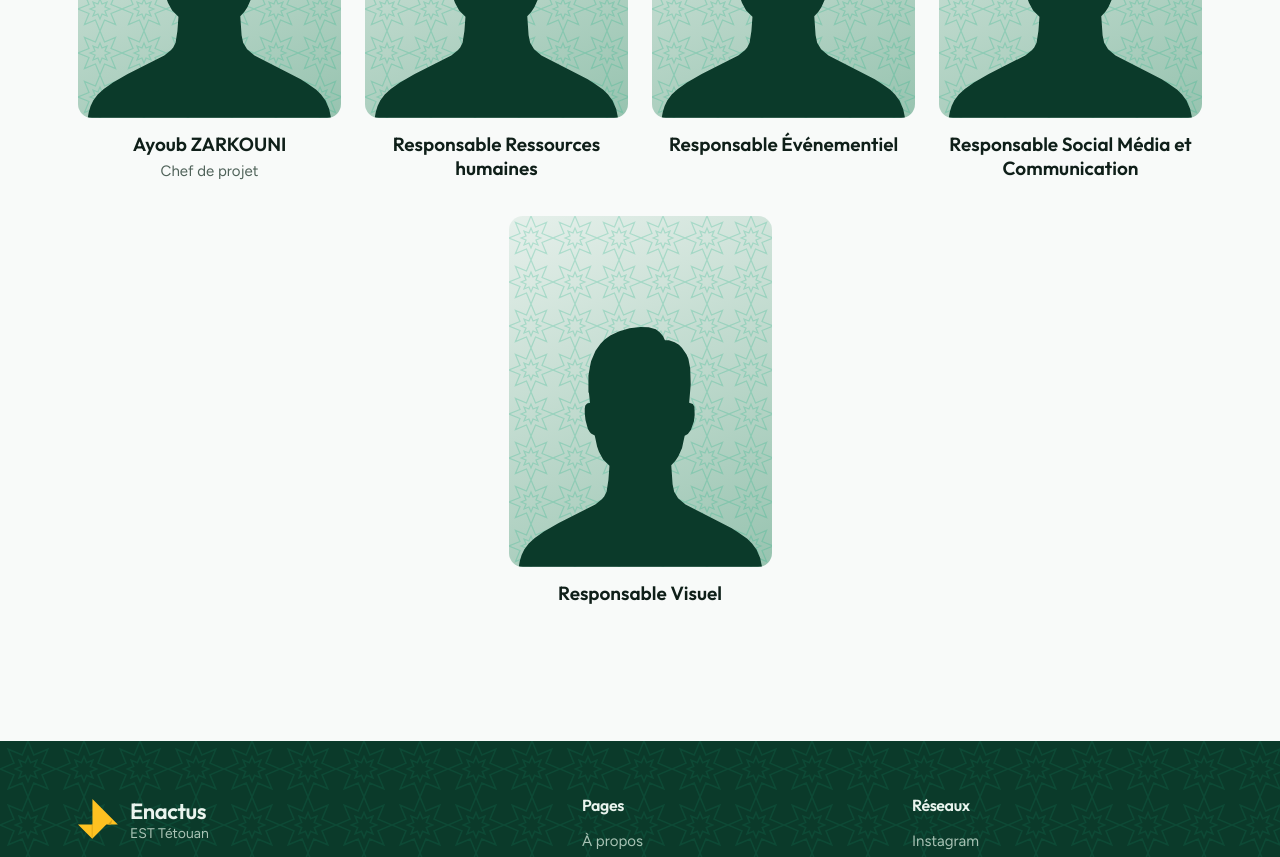
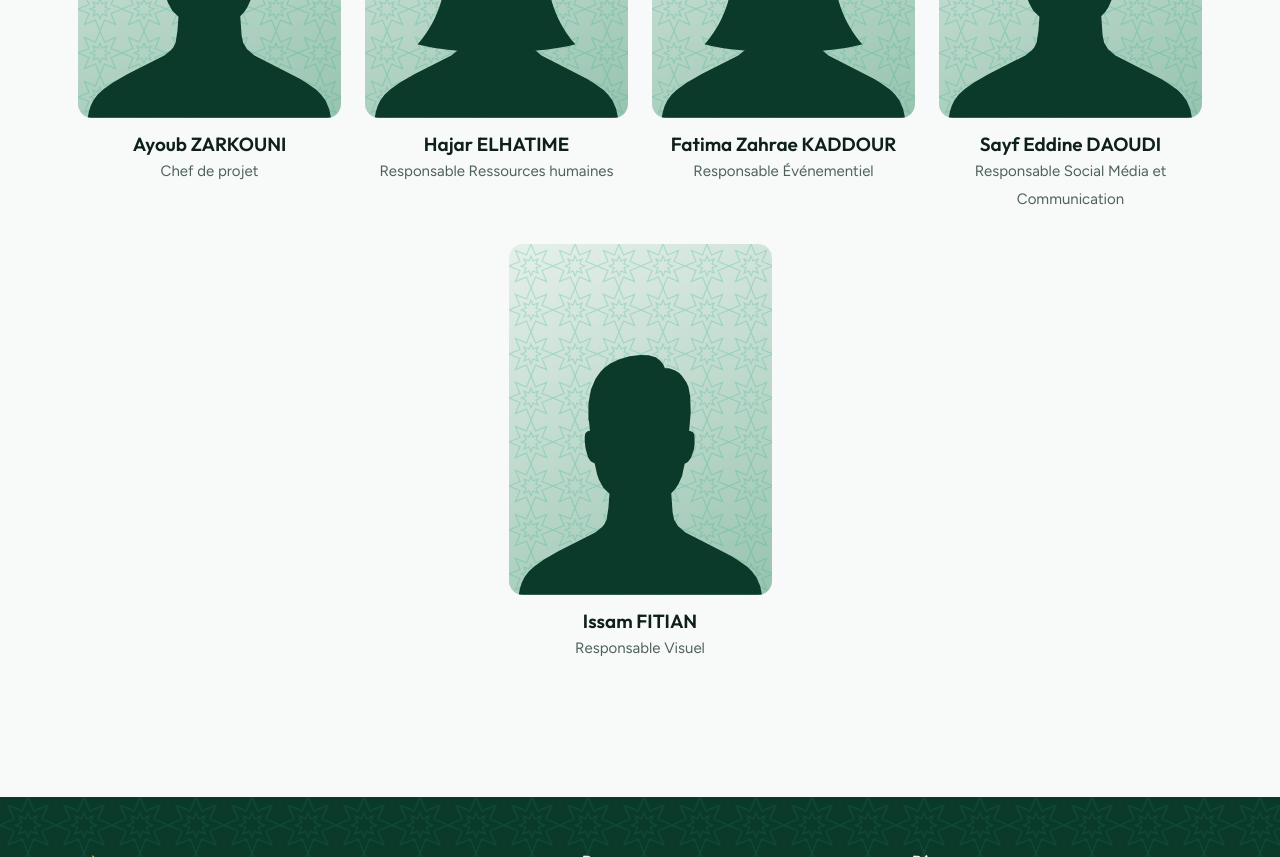
Before and after one commit to Aymane-A/Enactus-EST-site-web, a React (Vite) app: page /equipe in a window 1280 px wide. Shown: the part 1060-1917 px from the top of the page. Built offline with nearby package versions, Linux system fonts and the light colour scheme.

Commit message:
changes on data

```diff
--- a/src/data.js
+++ b/src/data.js
@@ -32,10 +32,10 @@ export const team = [
   { role: 'Secrétaire général', name: 'Hind EL LAGHMICHE', gender: 'femme', image: null },
   { role: 'Trésorerie', name: 'Aymane KHIAR', gender: 'homme', image: null },
   { role: 'Chef de projet', name: 'Ayoub ZARKOUNI', gender: 'homme', image: null },
-  { role: 'Responsable Ressources humaines', name: '', image: null },
-  { role: 'Responsable Événementiel', name: '', image: null },
-  { role: 'Responsable Social Média et Communication', name: '', gender: 'homme', image: null },
-  { role: 'Responsable Visuel', name: '', gender: 'homme', image: null },
+  { role: 'Responsable Ressources humaines', name: 'Hajar ELHATIME', gender: 'femme', image: null },
+  { role: 'Responsable Événementiel', name: 'Fatima Zahrae KADDOUR', gender: 'femme', image: null },
+  { role: 'Responsable Social Média et Communication', name: 'Sayf Eddine DAOUDI', gender: 'homme', image: null },
+  { role: 'Responsable Visuel', name: 'Issam FITIAN', gender: 'homme', image: null },
 ]
 
 export const news = [
```
